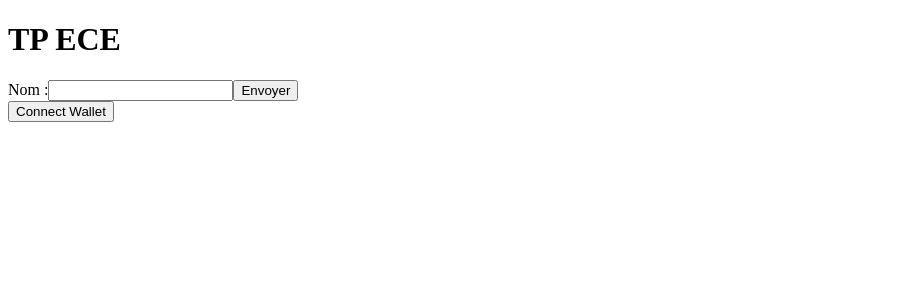
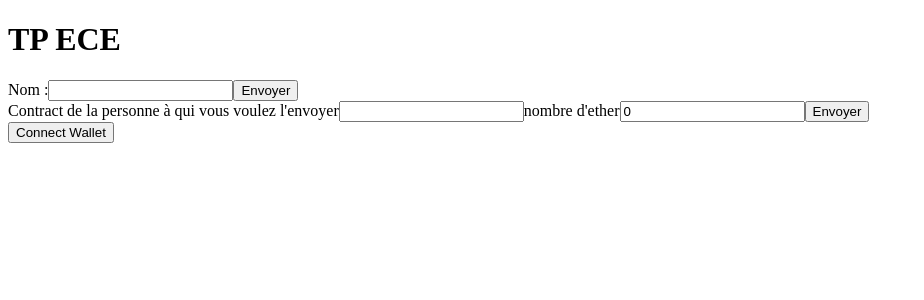
Before and after one commit to XeKkoW/Projet_block_chain_vigne_fillinger_lefebvre, a React (Create React App) app in the folder block_chain/: page / in a window 1280 px wide. Shown: the top 300 px of the page, without its empty margins (0-924 px from the left). Built offline with nearby package versions, Linux system fonts and the light colour scheme.

Commit message:
formulaire envoyer

```diff
--- a/block_chain/src/App.js
+++ b/block_chain/src/App.js
@@ -4,6 +4,7 @@ import abi from './contracts/ABI.json';
 import { ethers } from 'ethers';
 import Home from './Home';
 import ContractAddress from './Contract';
+import Envoyer from './Envoyer';
 
 //0xd1954846d3b257fed1f2dbb92da06339683615ad
 //0x45ca1bE138Bb5c2771697D07411ae30000852f9a
@@ -12,6 +13,8 @@ function App() {
 
   const [currentAccount, setCurrentAccount] = useState();
   const [contractAddress, setContractAddress] = useState("" );
+  const [contractAddressSend, setContractAddressSend] = useState("");
+  const [numberCrypto, setNumberCrypto] = useState();
 
 
   const checkWalletIsConnected = async () => {
@@ -108,11 +111,18 @@ function App() {
 
   }
 
+  const Send = (contract, number) => {
+    setContractAddressSend(contract)
+    setNumberCrypto(number)
+    console.log("contract : ", contractAddressSend, ", nombre : ", numberCrypto)
+
+    }
+
   return (
     <div className='main-app'>
       <h1>TP ECE</h1>
       <ContractAddress newContract = {NewContract}/>
-      {console.log("test", contractAddress)}
+      <Envoyer send = {Send}/>
 
       <div>
         {currentAccount ? mintNftButton() : connectWalletButton()}
--- /dev/null
+++ b/block_chain/src/Envoyer.js
@@ -0,0 +1,54 @@
+import React from 'react';
+
+class Envoyer extends React.Component {
+    constructor(props) {
+      super(props);
+      this.state ={ value: '',
+      value2: 0};
+
+
+      this.handleChange = this.handleChange.bind(this);
+      this.handleSubmit = this.handleSubmit.bind(this);
+    }
+
+    handleChange(event) {
+    const target = event.target;
+    const value = target.type === 'text' ? target.value : target.value;
+    const name = target.name;
+
+    this.setState({
+      [name]: value
+    });
+    }
+
+
+    handleSubmit(event) {
+        const contract = this.state.value;
+        const nombre = this.state.value2
+        //console.log("contract :", this.state.value, ", nombre : ", this.state.value2)
+        this.setState({value: ""});
+        this.setState({value2: 0});
+        event.preventDefault();
+        return (
+            this.props.send(contract, nombre)
+        );
+
+    }
+
+    render() {
+      return (
+        <form onSubmit={this.handleSubmit}>
+          <label>
+            Contract de la personne à qui vous voulez l'envoyer
+            <input name="value" type="text" value={this.state.value} onChange={this.handleChange} />
+          </label>
+          <label>
+            nombre d'ether
+            <input name="value2" type="number" value={this.state.value2} onChange={this.handleChange} />
+          </label>
+          <input type="submit" value="Envoyer" />
+        </form>
+      );
+    }
+  }
+  export default Envoyer;
```
